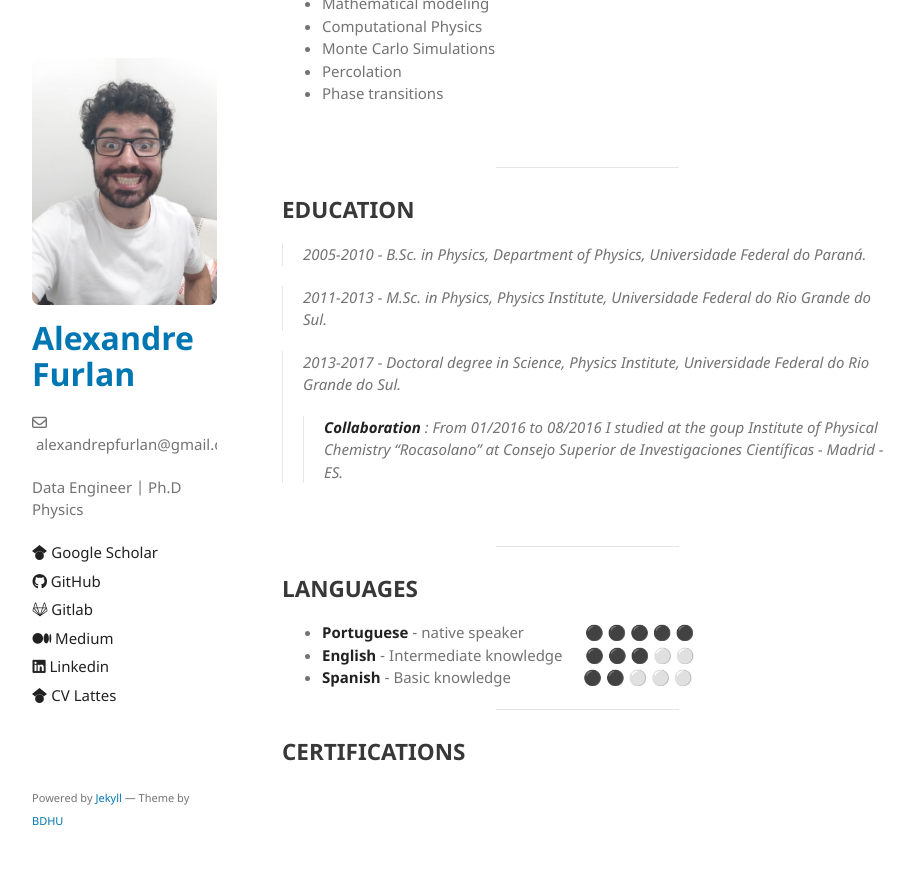
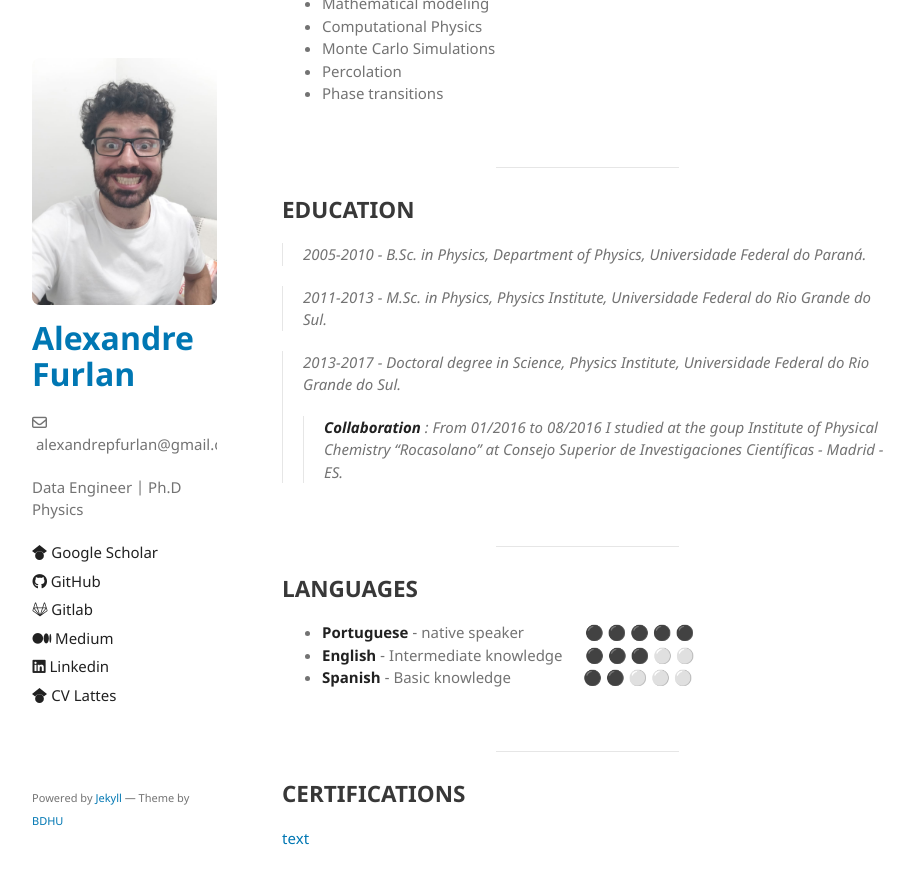
Before and after one commit to apfurlan/apfurlan.github.io, a Jekyll site: the page built from cv-page.md, in a window 1280 px wide and 900 px high, scrolled down 1912 px. Shown: the top 884 px of the window, without its empty margins (178-1092 px from the left). Built offline with Jekyll 4.4.1, drawn with Linux system fonts in a browser that asks for light colours; emoji names are drawn with the system emoji font; our own code applies the rules of GitHub Pages for plain Markdown files.

Commit message:
init commit

```diff
--- a/cv-page.md
+++ b/cv-page.md
@@ -128,8 +128,12 @@ Científicas - Madrid - ES.
 - **English** - Intermediate knowledge &ensp;&ensp; :black_circle: :black_circle: :black_circle: :white_circle: :white_circle:
 - **Spanish** - Basic knowledge &ensp; &ensp; &ensp; &ensp; &ensp; &ensp; :black_circle: :black_circle: :white_circle: :white_circle: :white_circle:
 
+&nbsp;
+&nbsp;
+&nbsp;
+
 ---
 
 ## CERTIFICATIONS
 
-[](./img_badges/fundamentals_badge.png)
+[text](/img_badges/fundamentals_badge.png)
```
